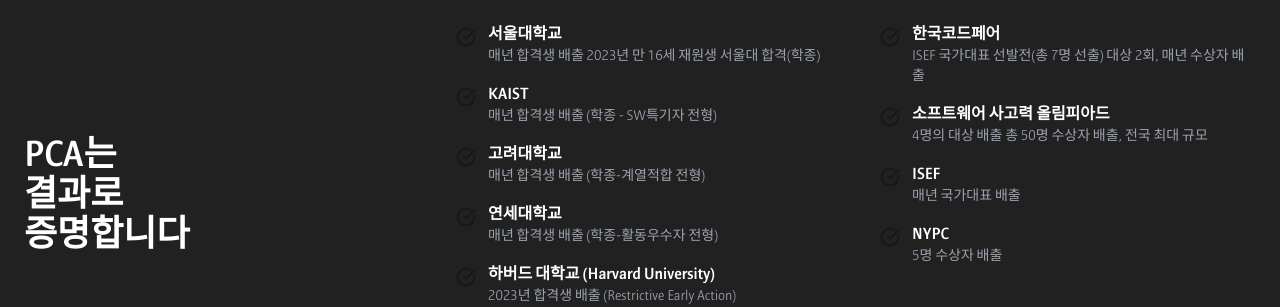
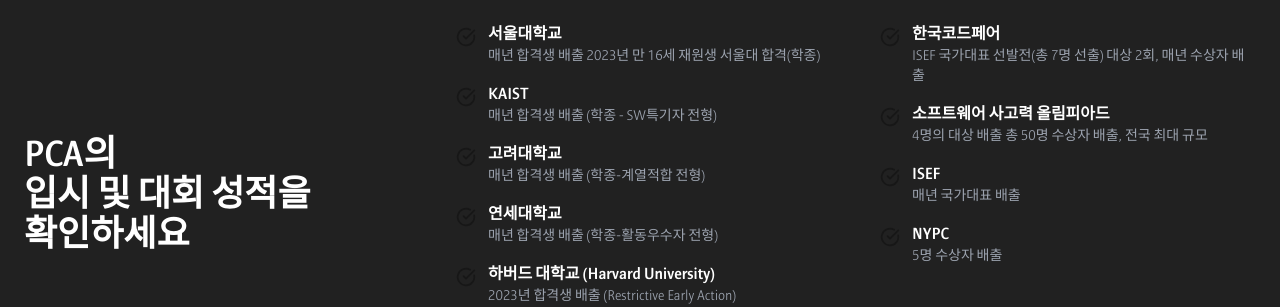
Before and after one commit to Dominic1324/PCASITE_TEST, a Next.js app: page / in a window 1280 px wide. Shown: the part 1620-1927 px from the top of the page. Built offline with nearby package versions, Linux system fonts and the light colour scheme; a web font is replaced by a local one.

Commit message:
feat: Update Performance section title text

```diff
--- a/components/Performance.tsx
+++ b/components/Performance.tsx
@@ -24,11 +24,11 @@ const Performance = () => {
         <div className="grid md:grid-cols-3 gap-16">
           <div className="md:col-span-1 flex items-center">
             <h2 className="text-4xl font-bold">
-              PCA는
+              PCA의
               <br />
-              결과로
+              입시 및 대회 성적을
               <br />
-              증명합니다
+              확인하세요
             </h2>
           </div>
           <div className="md:col-span-2 grid grid-cols-1 sm:grid-cols-2 gap-12">
```
